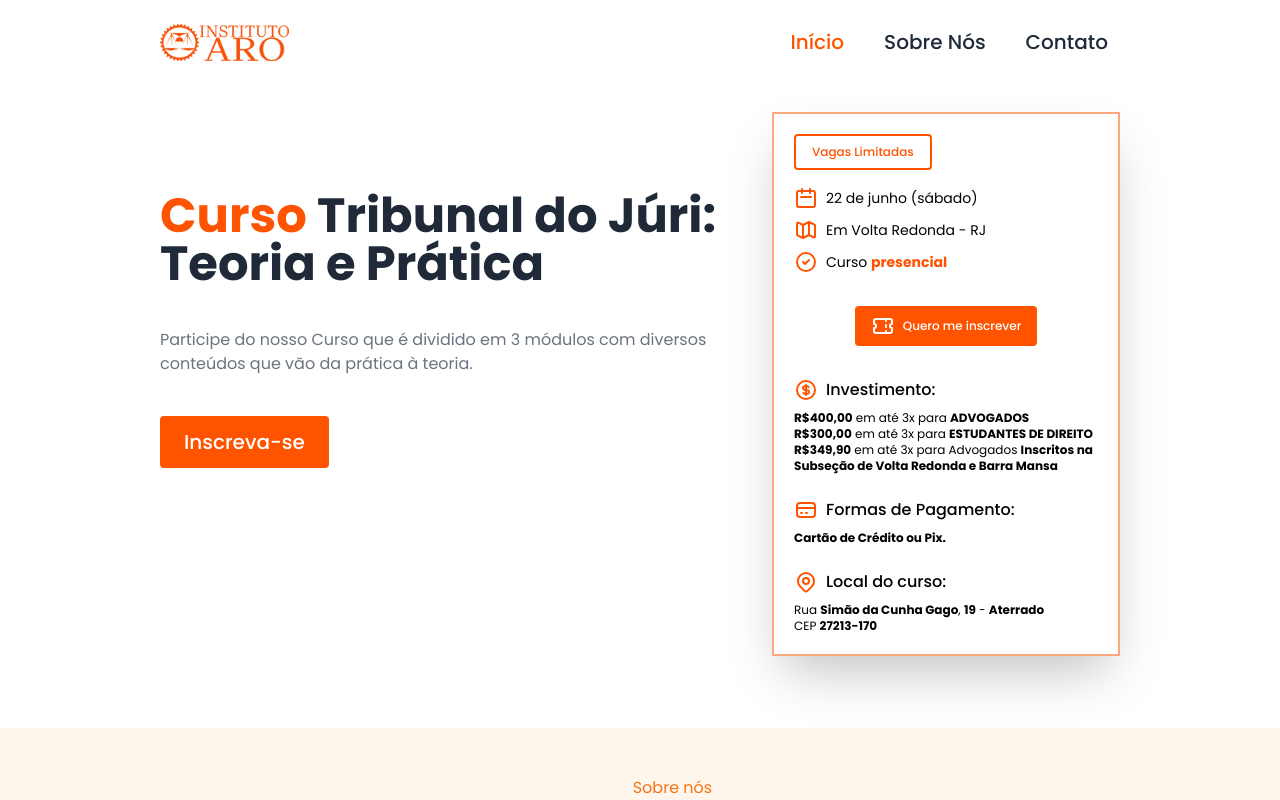
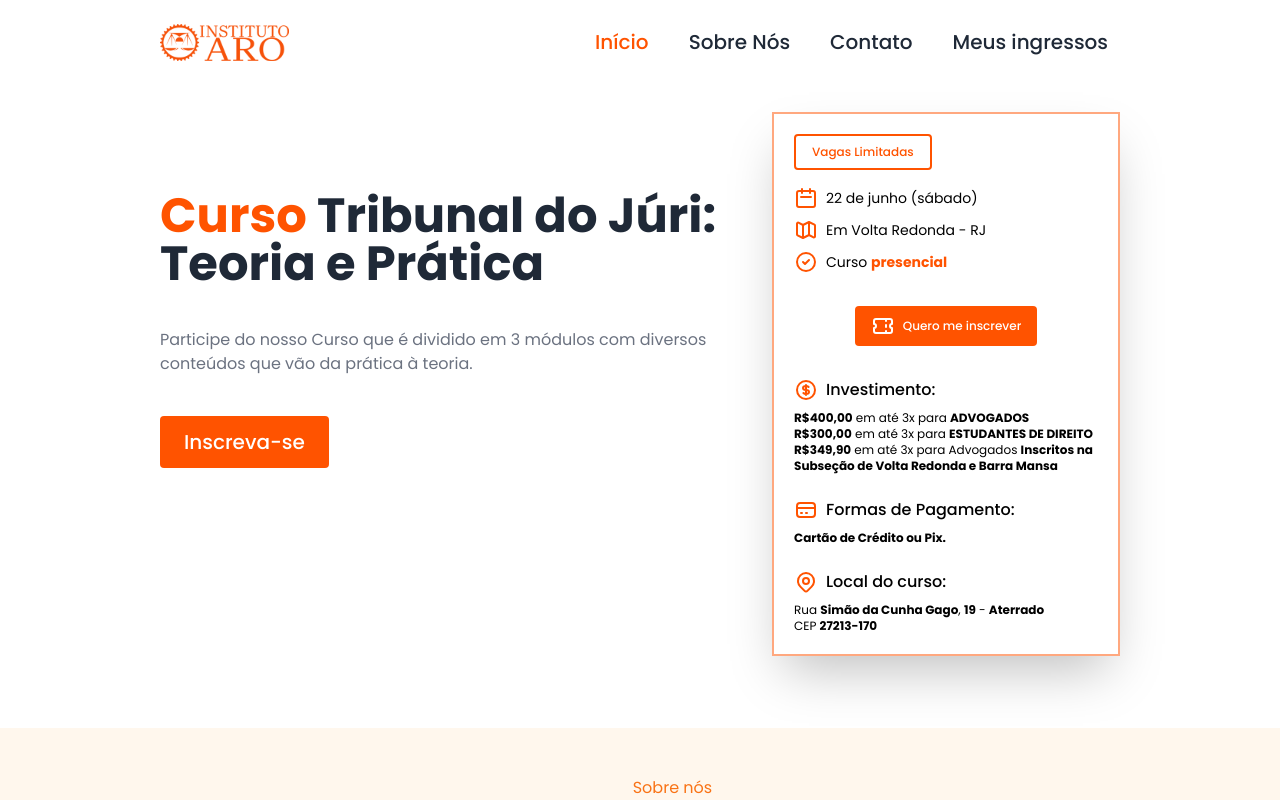
Before and after one commit to jeanluca554/aro-project, a Next.js app: page / in a window 1280 px wide. Shown: the top 800 px of the page. Built offline with nearby package versions, Linux system fonts and the light colour scheme; no server answers.

Commit message:
feat(menu item): add my-tickets menu item

```diff
--- a/src/pages/index.tsx
+++ b/src/pages/index.tsx
@@ -121,6 +121,12 @@ export default function Home() {
                         text='Contato'
                       />
 
+                      <a
+                        href={`/my-tickets`}
+                        className=' px-3 py-2 rounded-md font-poppins font-medium text-xl transition duration-100 text-gray-800 hover:text-gray-500'>
+                        Meus ingressos
+                      </a>
+
                     </div>
                   </div>
                 </div>
@@ -174,13 +180,20 @@ export default function Home() {
                     section="contact"
                     text='Contato'
                   />
+
+                  <a
+                    href={`/my-tickets`}
+                    className='px-3 py-2  rounded-md block text-base text-left transition duration-700 text-gray-500 hover:bg-gray-700 hover:text-white font-normal'>
+                    Meus ingressos
+                  </a>
                 </div>
               </Transition>
 
             </Disclosure.Panel>
           </div>
-        )}
-      </Disclosure>
+        )
+        }
+      </Disclosure >
 
       <main>
         <div>
```
